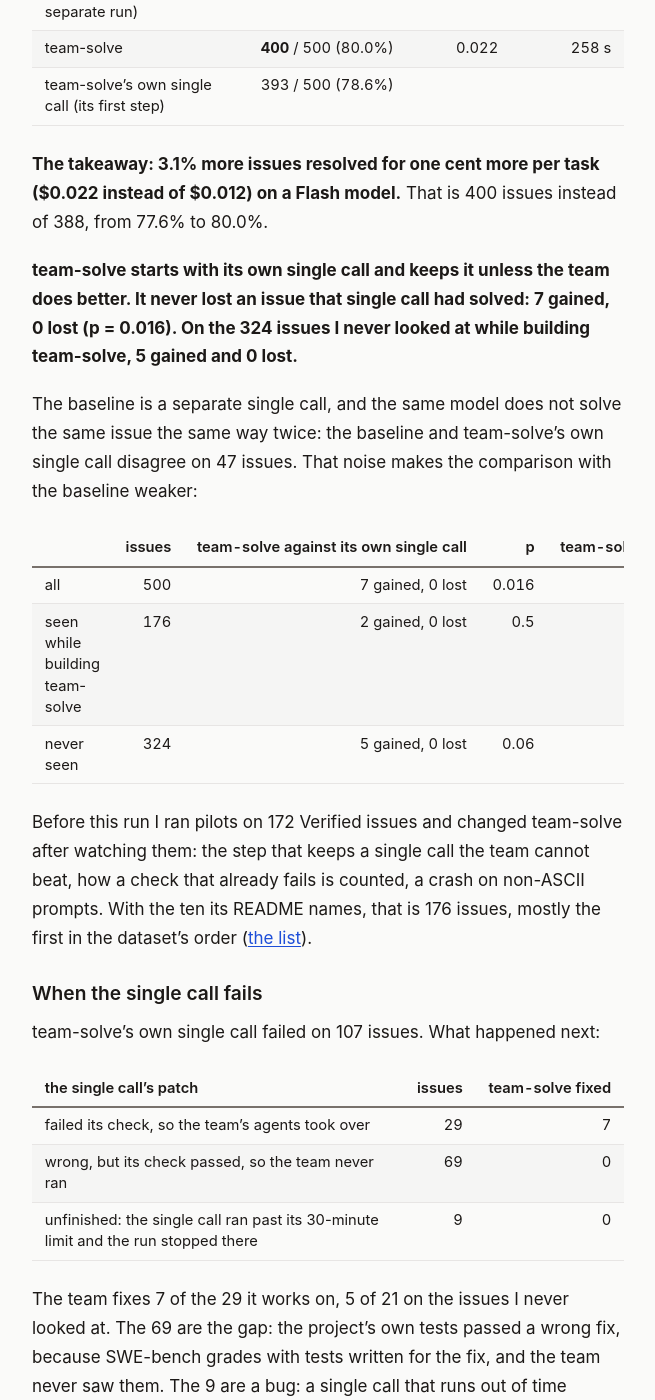
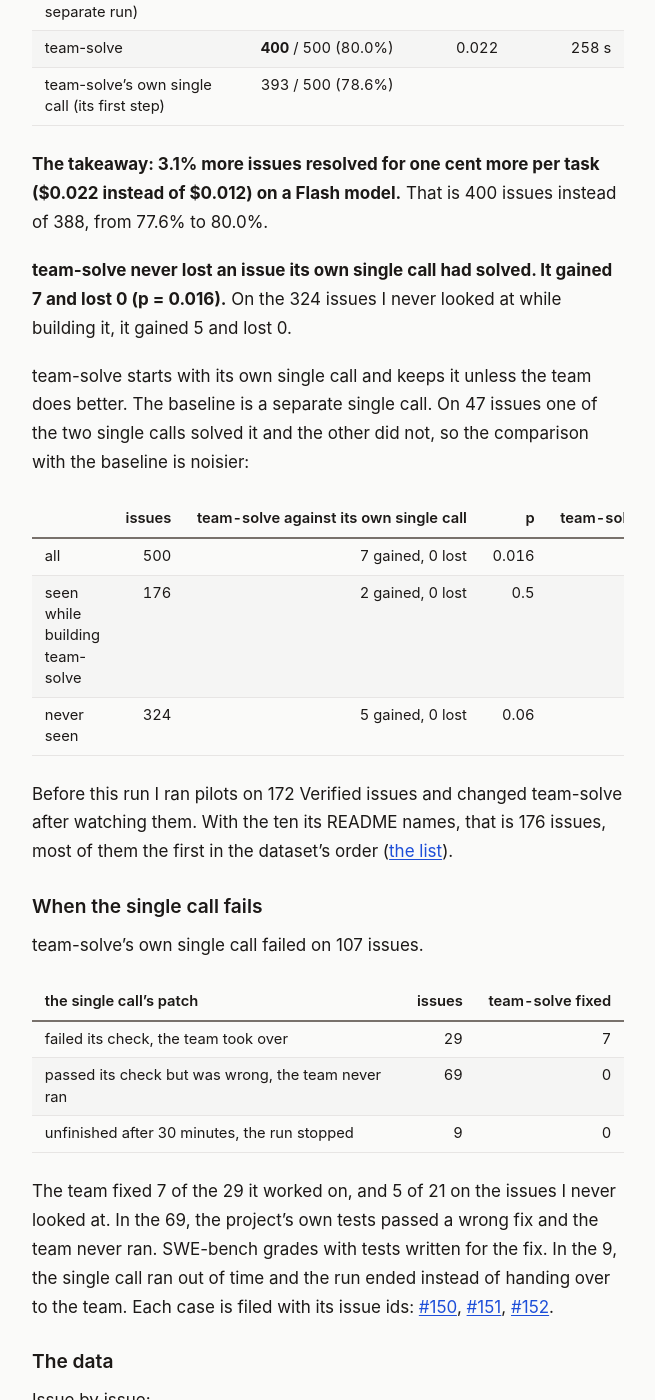
Before and after one commit to guregodevo/guregodevo.github.io, a Jekyll site: the page built from _posts/2026-11-07-swe-bench-verified-deepseek-team-solve.md, in a window 1280 px wide and 1400 px high, scrolled down 873 px. Shown: the whole window, without its empty margins (312-967 px from the left). Built offline with Jekyll 4.4.1, drawn with Linux system fonts in a browser that asks for light colours; some of the changed text lies outside the part shown.

Commit message:
The SWE-bench post, deslopped (#7)
* The SWE-bench post, deslopped: no colon reveals, shorter bold line, table cells that label

* The SWE-bench post: no 'disagree'

```diff
--- a/_posts/2026-11-07-swe-bench-verified-deepseek-team-solve.md
+++ b/_posts/2026-11-07-swe-bench-verified-deepseek-team-solve.md
@@ -21,9 +21,9 @@
 
 **The takeaway: 3.1% more issues resolved for one cent more per task ($0.022 instead of $0.012) on a Flash model.** That is 400 issues instead of 388, from 77.6% to 80.0%.
 
-**team-solve starts with its own single call and keeps it unless the team does better. It never lost an issue that single call had solved: 7 gained, 0 lost (p = 0.016). On the 324 issues I never looked at while building team-solve, 5 gained and 0 lost.**
+**team-solve never lost an issue its own single call had solved. It gained 7 and lost 0 (p = 0.016).** On the 324 issues I never looked at while building it, it gained 5 and lost 0.
 
-The baseline is a separate single call, and the same model does not solve the same issue the same way twice: the baseline and team-solve's own single call disagree on 47 issues. That noise makes the comparison with the baseline weaker:
+team-solve starts with its own single call and keeps it unless the team does better. The baseline is a separate single call. On 47 issues one of the two single calls solved it and the other did not, so the comparison with the baseline is noisier:
 
 | | issues | team-solve against its own single call | p | team-solve against the baseline | p |
 |---|---|---|---|---|---|
@@ -31,19 +31,19 @@
 | seen while building team-solve | 176 | 2 gained, 0 lost | 0.5 | 14 gained, 4 lost | 0.03 |
 | never seen | 324 | 5 gained, 0 lost | 0.06 | 13 gained, 11 lost | 0.84 |
 
-Before this run I ran pilots on 172 Verified issues and changed team-solve after watching them: the step that keeps a single call the team cannot beat, how a check that already fails is counted, a crash on non-ASCII prompts. With the ten its README names, that is 176 issues, mostly the first in the dataset's order ([the list](https://github.com/guregodevo/swe-bench/blob/main/kit/seen-ids.txt)).
+Before this run I ran pilots on 172 Verified issues and changed team-solve after watching them. With the ten its README names, that is 176 issues, most of them the first in the dataset's order ([the list](https://github.com/guregodevo/swe-bench/blob/main/kit/seen-ids.txt)).
 
 ## When the single call fails
 
-team-solve's own single call failed on 107 issues. What happened next:
+team-solve's own single call failed on 107 issues.
 
 | the single call's patch | issues | team-solve fixed |
 |---|---|---|
-| failed its check, so the team's agents took over | 29 | 7 |
-| wrong, but its check passed, so the team never ran | 69 | 0 |
-| unfinished: the single call ran past its 30-minute limit and the run stopped there | 9 | 0 |
+| failed its check, the team took over | 29 | 7 |
+| passed its check but was wrong, the team never ran | 69 | 0 |
+| unfinished after 30 minutes, the run stopped | 9 | 0 |
 
-The team fixes 7 of the 29 it works on, 5 of 21 on the issues I never looked at. The 69 are the gap: the project's own tests passed a wrong fix, because SWE-bench grades with tests written for the fix, and the team never saw them. The 9 are a bug: a single call that runs out of time should hand over to the team, not end the run. Both are filed, with every issue id: [#150](https://github.com/guregodevo/memdoor/issues/150), [#151](https://github.com/guregodevo/memdoor/issues/151), [#152](https://github.com/guregodevo/memdoor/issues/152).
+The team fixed 7 of the 29 it worked on, and 5 of 21 on the issues I never looked at. In the 69, the project's own tests passed a wrong fix and the team never ran. SWE-bench grades with tests written for the fix. In the 9, the single call ran out of time and the run ended instead of handing over to the team. Each case is filed with its issue ids: [#150](https://github.com/guregodevo/memdoor/issues/150), [#151](https://github.com/guregodevo/memdoor/issues/151), [#152](https://github.com/guregodevo/memdoor/issues/152).
 
 ## The data
 
@@ -56,7 +56,7 @@
 | only the single call | 15 |
 | neither | 85 |
 
-27 against 15 is p = 0.09. On every one of the 15, team-solve's own single call failed too: the baseline's separate run was right where team-solve's was not.
+27 against 15 is p = 0.09. On all 15, team-solve's own single call failed too.
 
 By repository:
 
@@ -116,7 +116,7 @@
 | time per issue, 90th percentile | 15 min | 27 min |
 | longest issue | 32 min | 2 h |
 
-The 12 extra issues team-solve resolved cost $4.83 more, about $0.40 each. Most of the input is the same context sent again, and OpenRouter bills cached tokens at a fraction of the price.
+The 12 extra issues team-solve resolved cost $4.83 more, about $0.40 each. Most of the input is context sent again, which OpenRouter bills at the cached price.
 
 ## Check it
 
```
